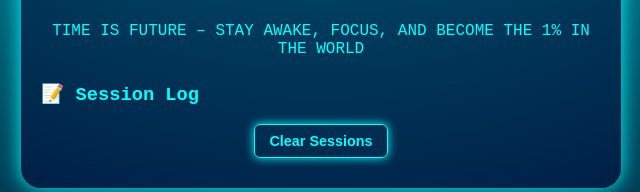
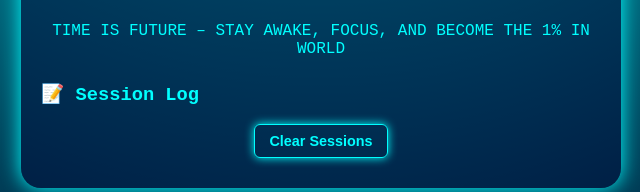
Before and after one commit to krrish24-prog/FOCUS-CONTOLLER, a plain HTML site: page index.html in a window 1280 px wide. Shown: the part 523-715 px from the top of the page, 319-959 px from the left. Drawn offline with Linux system fonts and the light colour scheme.

Commit message:
up
Co-Authored-By: Manoj k <187090768+manoj-24-24@users.noreply.github.com>

```diff
--- a/index.html
+++ b/index.html
@@ -45,7 +45,7 @@
     </div>
 
     <div class="quote">
-      TIME IS FUTURE – STAY AWAKE, FOCUS, AND BECOME THE 1% IN THE WORLD
+      TIME IS FUTURE – STAY AWAKE, FOCUS, AND BECOME THE 1% IN  WORLD
     </div>
 
     <div class="logs" id="logs">
```
